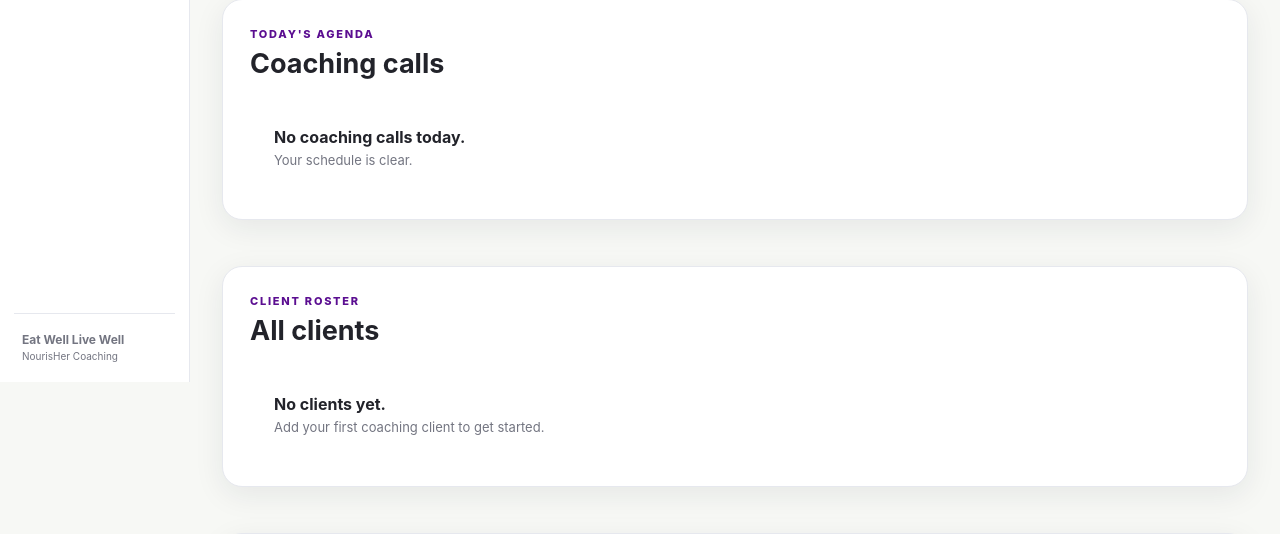
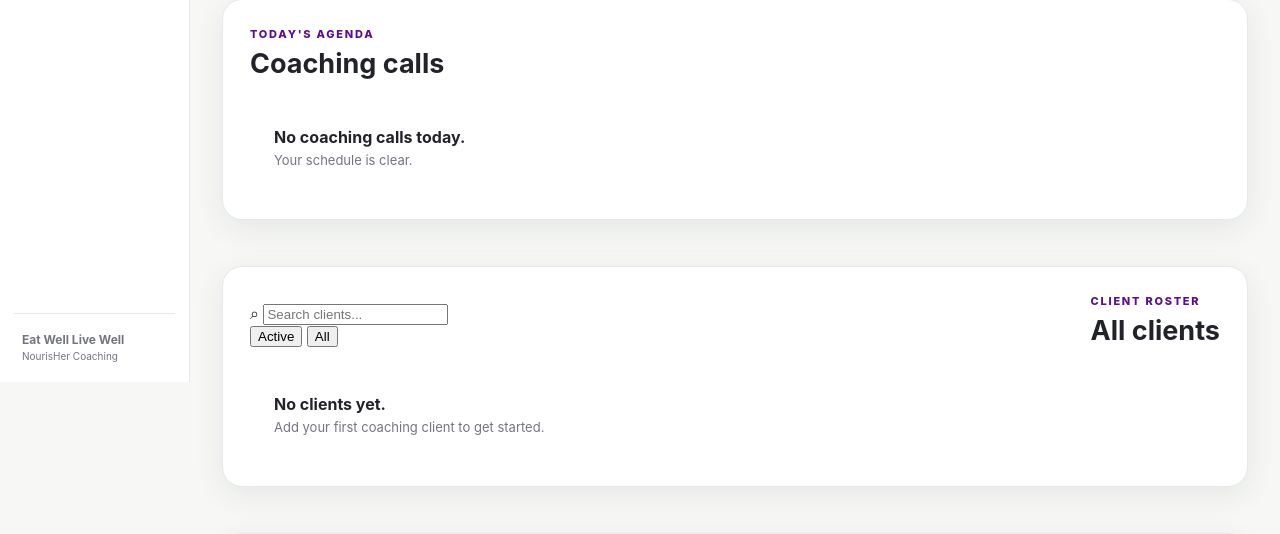
Before and after one commit to ramsparames/eatwelllivewell, a FastAPI app: page /dashboard/clients in a window 1280 px wide. Shown: the part 418-952 px from the top of the page. Run offline with FastAPI, Linux system fonts and the light colour scheme; the visitor is signed in with stand-in values (Sample User, id 1); parts of the project's set-up code (start-up, migrations or seed data) failed here and were passed over.

Commit message:
Update clients.html

```diff
--- a/templates/clients.html
+++ b/templates/clients.html
@@ -136,8 +136,31 @@ Coaching | NourisHer
 
     <section class="dashboard-panel">
 
-        <div class="panel-heading">
+          <div class="panel-heading">
 
+              <div class="client-toolbar">
+
+              <div class="client-search">
+                  <span>⌕</span>
+
+                  <input
+                      type="search"
+                      placeholder="Search clients..."
+                      aria-label="Search clients"
+                  >
+              </div>
+
+              <div class="client-filter">
+                  <button type="button" class="is-active">
+                      Active
+                  </button>
+
+                  <button type="button">
+                      All
+                  </button>
+              </div>
+
+          </div>
             <div>
                 <p class="eyebrow">
                     Client roster
```
